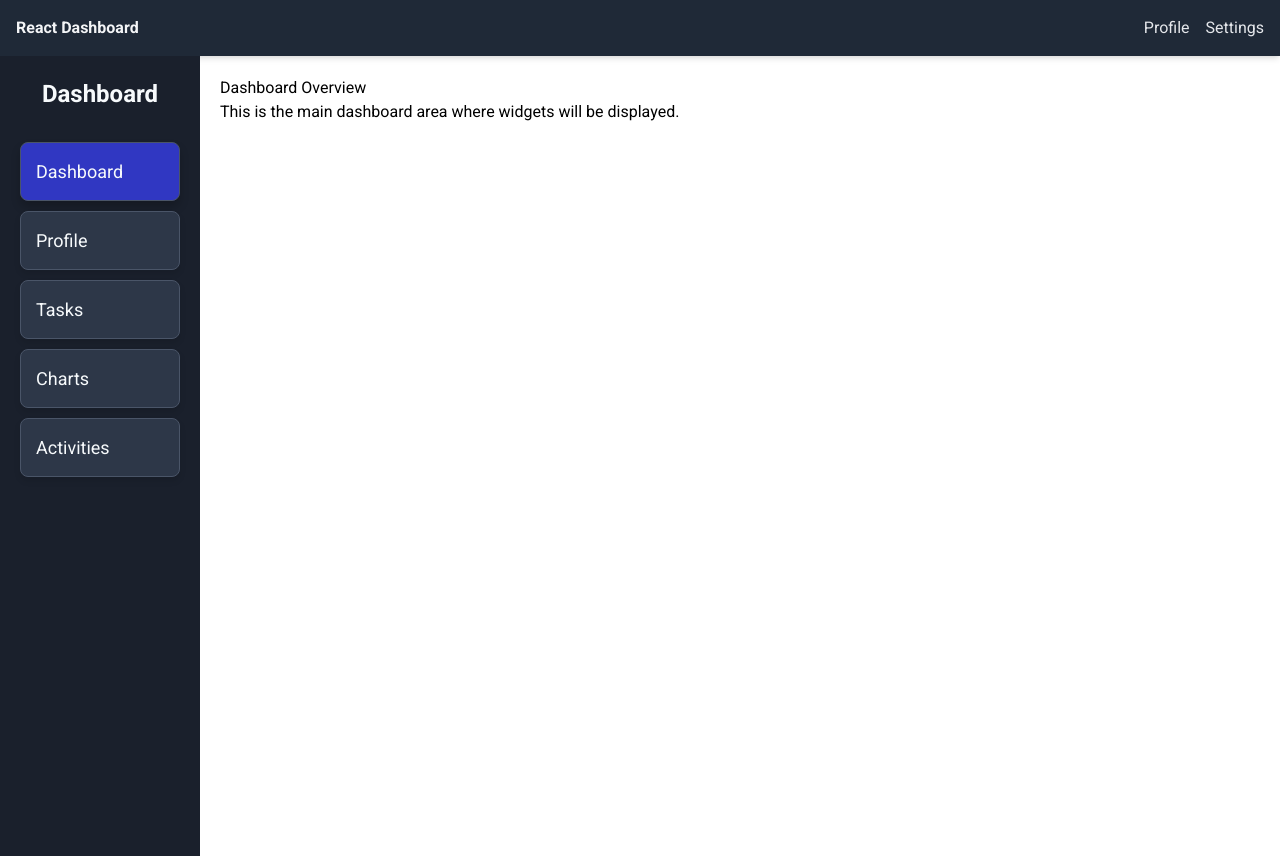
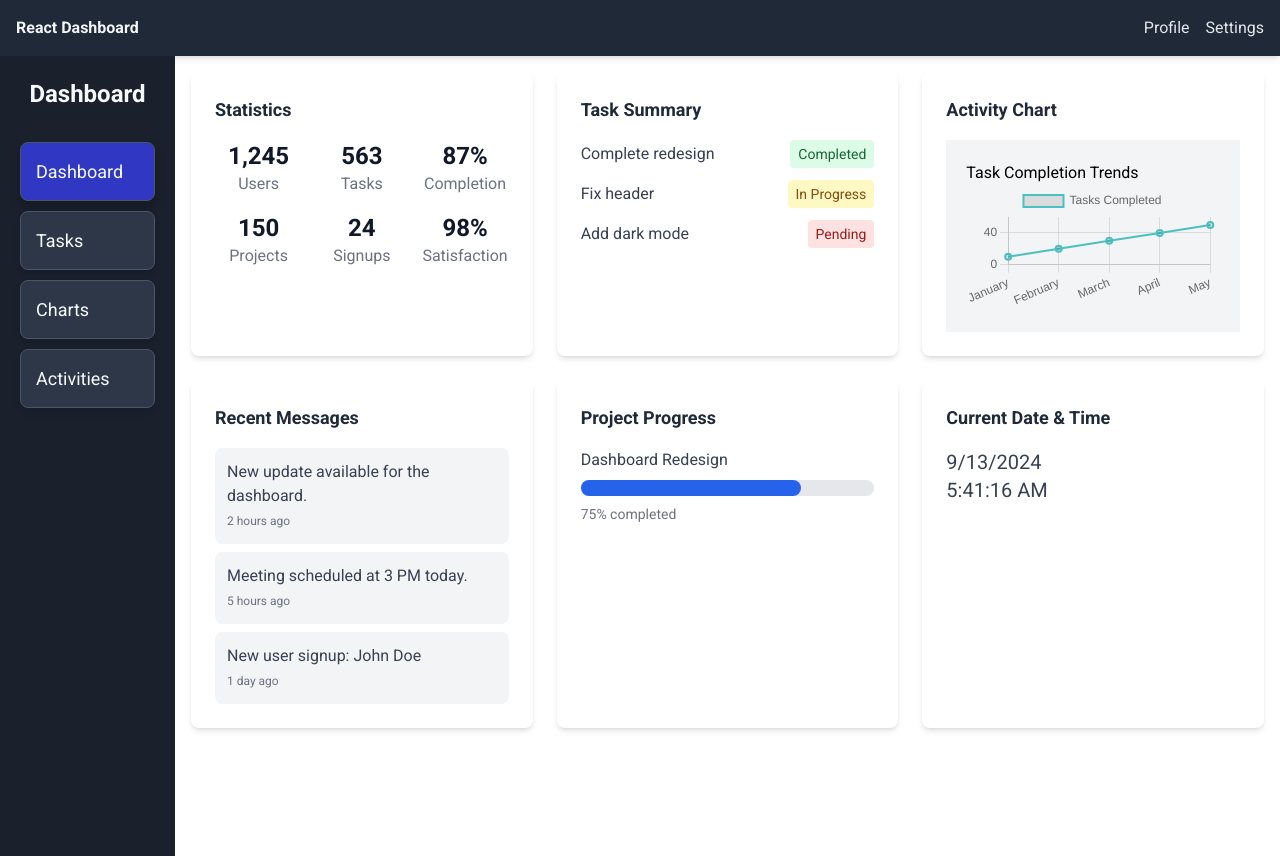
Before and after one commit to Shmartin1/react-dashboard-app, a React (Create React App) app: page / in a window 1280 px wide. Built offline with nearby package versions, Linux system fonts and the light colour scheme.

Commit message:
feat: added / modularized widgets

```diff
--- a/src/App.js
+++ b/src/App.js
@@ -6,7 +6,7 @@ import Sidebar from './components/Sidebar';
 import Dashboard from './components/Dashboard';
 import UserProfile from './components/UserProfile';
 import TaskManager from './components/TaskManager';
-import ChartWidget from './components/ChartWidget';
+import LineChart from './components/LineChart';
 import ActivityFeed from './components/ActivityFeed';
 import Settings from './components/Settings'
 import { UserProvider } from './context/UserContext';
@@ -28,7 +28,7 @@ function App() {
                   <Route path="/" element={<Dashboard />} />
                   <Route path="/profile" element={<UserProfile />} />
                   <Route path="/tasks" element={<TaskManager />} />
-                  <Route path="/charts" element={<ChartWidget />} />
+                  <Route path="/charts" element={<LineChart />} />
                   <Route path="/activities" element={<ActivityFeed />} />
                   <Route path="/settings" element={<Settings />} />
                 </Routes>
--- a/src/components/Dashboard.jsx
+++ b/src/components/Dashboard.jsx
@@ -1,17 +1,33 @@
-// src/components/Dashboard.jsx
 import React from 'react';
+import StatisticsWidget from './widgets/StatisticsWidget';
+import TaskSummaryWidget from './widgets/TaskSummaryWidget';
+import RecentMessageWidget from './widgets/RecentMessagesWidget';
+import ProgressWidget from './widgets/ProgressWidget';
+import DateTimeWidget from './widgets/DateTimeWidget';
+import ChartWidget from './widgets/ChartWidget';
 
 function Dashboard() {
   return (
-    <div style={dashboardStyle}>
-      <h2>Dashboard Overview</h2>
-      <p>This is the main dashboard area where widgets will be displayed.</p>
+    <div className="grid grid-cols-1 md:grid-cols-2 lg:grid-cols-3 gap-6 p-4">
+      {/* Statistics Widget */}
+      <StatisticsWidget />
+
+      {/* Task Summary Widget */}
+      <TaskSummaryWidget />
+
+      {/* Chart Widget*/}
+      <ChartWidget />
+
+      {/* Recent Messages Widget */}
+      <RecentMessageWidget />
+
+      {/* Progress Bar Widget */}
+      <ProgressWidget />
+
+      {/* Calendar Widget */}
+      <DateTimeWidget />
     </div>
   );
 }
 
-const dashboardStyle = {
-  padding: '20px',
-};
-
 export default Dashboard;
--- a/src/components/ChartWidget.jsx
+++ b/src/components/LineChart.jsx
@@ -1,4 +1,4 @@
-// src/components/ChartWidget.jsx
+// src/components/LineChart.jsx
 import React from 'react';
 import { Chart as ChartJS, CategoryScale, LinearScale, PointElement, LineElement, Title, Tooltip, Legend } from 'chart.js';
 import { Line } from 'react-chartjs-2';
@@ -6,7 +6,7 @@ import { Line } from 'react-chartjs-2';
 // Register the required components for Chart.js
 ChartJS.register(CategoryScale, LinearScale, PointElement, LineElement, Title, Tooltip, Legend);
 
-function ChartWidget() {
+function LineChart() {
   const data = {
     labels: ['January', 'February', 'March', 'April', 'May'],
     datasets: [
@@ -28,4 +28,4 @@ function ChartWidget() {
   );
 }
 
-export default ChartWidget;
+export default LineChart;
--- a/src/components/Sidebar.jsx
+++ b/src/components/Sidebar.jsx
@@ -13,7 +13,6 @@ function Sidebar() {
       <ul style={menuStyle}>
         {[
           { to: '/', label: 'Dashboard' },
-          { to: '/profile', label: 'Profile' },
           { to: '/tasks', label: 'Tasks' },
           { to: '/charts', label: 'Charts' },
           { to: '/activities', label: 'Activities' },
@@ -48,7 +47,7 @@ const sidebarStyle = {
   backgroundColor: '#1A202C', // Primary color (dark slate gray)
   color: '#F7FAFC', // Light text
   height: '100vh',
-  width: '200px',
+  width: '175px',
   display: 'flex',
   flexDirection: 'column',
   justifyContent: 'space-between',
--- /dev/null
+++ b/src/components/widgets/ChartWidget.jsx
@@ -0,0 +1,17 @@
+import React from 'react';
+import LineChart from '../LineChart';
+
+function ChartWidget() {
+    return (
+        <div className="bg-white shadow-md rounded-lg p-6">
+            <h2 className="text-lg font-semibold text-gray-800 mb-4">Activity Chart</h2>
+            <div className="flex justify-center items-center h-48 bg-gray-100">
+            <div className="w-full max-w-xs">
+                <LineChart />
+            </div>
+            </div>
+        </div>
+    );
+}
+
+export default ChartWidget
--- /dev/null
+++ b/src/components/widgets/DateTimeWidget.jsx
@@ -0,0 +1,15 @@
+import React from 'react';
+
+function DateTimeWidget() {
+  return (
+    <div className="bg-white shadow-md rounded-lg p-6">
+      <h2 className="text-lg font-semibold text-gray-800 mb-4">Current Date & Time</h2>
+      <div className="text-gray-700 text-xl">
+        {new Date().toLocaleDateString()} <br />
+        {new Date().toLocaleTimeString()}
+      </div>
+    </div>
+  );
+}
+
+export default DateTimeWidget;
--- /dev/null
+++ b/src/components/widgets/ProgressWidget.jsx
@@ -0,0 +1,16 @@
+import React from 'react';
+
+function ProgressWidget() {
+    return (
+        <div className="bg-white shadow-md rounded-lg p-6">
+        <h2 className="text-lg font-semibold text-gray-800 mb-4">Project Progress</h2>
+        <p className="text-gray-700 mb-2">Dashboard Redesign</p>
+        <div className="w-full bg-gray-200 rounded-full h-4">
+          <div className="bg-blue-600 h-4 rounded-full" style={{ width: '75%' }}></div>
+        </div>
+        <p className="text-gray-500 text-sm mt-2">75% completed</p>
+      </div>
+    );
+}
+
+export default ProgressWidget;
--- /dev/null
+++ b/src/components/widgets/RecentMessagesWidget.jsx
@@ -0,0 +1,25 @@
+import React from 'react';
+
+function RecentMessageWidget() {
+    return (
+        <div className="bg-white shadow-md rounded-lg p-6">
+        <h2 className="text-lg font-semibold text-gray-800 mb-4">Recent Messages</h2>
+        <ul className="space-y-2">
+          <li className="bg-gray-100 p-3 rounded-lg">
+            <p className="text-gray-700">New update available for the dashboard.</p>
+            <span className="text-xs text-gray-500">2 hours ago</span>
+          </li>
+          <li className="bg-gray-100 p-3 rounded-lg">
+            <p className="text-gray-700">Meeting scheduled at 3 PM today.</p>
+            <span className="text-xs text-gray-500">5 hours ago</span>
+          </li>
+          <li className="bg-gray-100 p-3 rounded-lg">
+            <p className="text-gray-700">New user signup: John Doe</p>
+            <span className="text-xs text-gray-500">1 day ago</span>
+          </li>
+        </ul>
+      </div>
+    );
+}
+
+export default RecentMessageWidget;
--- /dev/null
+++ b/src/components/widgets/StatisticsWidget.jsx
@@ -0,0 +1,43 @@
+import React from 'react';
+
+function StatisticsWidget() {
+    return (
+      <div className="bg-white shadow-md rounded-lg p-6">
+        <h2 className="text-lg font-semibold text-gray-800 mb-4">Statistics</h2>
+
+        {/* First Row*/}
+        <div className="grid grid-cols-3 gap-4 mb-4">
+          <div className="flex flex-col items-center">
+            <p className="text-2xl font-bold text-gray-900">1,245</p>
+            <p className="text-gray-500">Users</p>
+          </div>
+          <div className="flex flex-col items-center">
+            <p className="text-2xl font-bold text-gray-900">563</p>
+            <p className="text-gray-500">Tasks</p>
+          </div>
+          <div className="flex flex-col items-center">
+            <p className="text-2xl font-bold text-gray-900">87%</p>
+            <p className="text-gray-500">Completion</p>
+          </div>
+        </div>
+
+        {/* Second Row*/}
+        <div className="grid grid-cols-3 gap-4">
+          <div className="flex flex-col items-center">
+            <p className="text-2xl font-bold text-gray-900">150</p>
+            <p className="text-gray-500">Projects</p>
+          </div>
+          <div className="flex flex-col items-center">
+            <p className="text-2xl font-bold text-gray-900">24</p>
+            <p className="text-gray-500 items-center">Signups</p>
+          </div>
+          <div className="flex flex-col items-center">
+            <p className="text-2xl font-bold text-gray-900">98%</p>
+            <p className="text-gray-500">Satisfaction</p>
+          </div>
+        </div>
+      </div>
+    );
+}
+
+export default StatisticsWidget;
--- /dev/null
+++ b/src/components/widgets/TaskSummaryWidget.jsx
@@ -0,0 +1,25 @@
+import React from 'react';
+
+function TaskSummaryWidget() {
+    return(
+        <div className="bg-white shadow-md rounded-lg p-6">
+        <h2 className="text-lg font-semibold text-gray-800 mb-4">Task Summary</h2>
+        <ul className="space-y-3">
+          <li className="flex flex-row justify-between items-center">
+            <p className="text-gray-700">Complete redesign</p>
+            <span className="bg-green-100 text-green-800 text-sm px-2 py-1 rounded">Completed</span>
+          </li>
+          <li className="flex flex-row justify-between items-center">
+            <p className="text-gray-700">Fix header</p>
+            <span className="bg-yellow-100 text-yellow-800 text-sm px-2 py-1 rounded">In Progress</span>
+          </li>
+          <li className="flex flex-row justify-between items-center">
+            <p className="text-gray-700">Add dark mode</p>
+            <span className="bg-red-100 text-red-800 text-sm px-2 py-1 rounded">Pending</span>
+          </li>
+        </ul>
+      </div>
+    );
+}
+
+export default TaskSummaryWidget;
```
